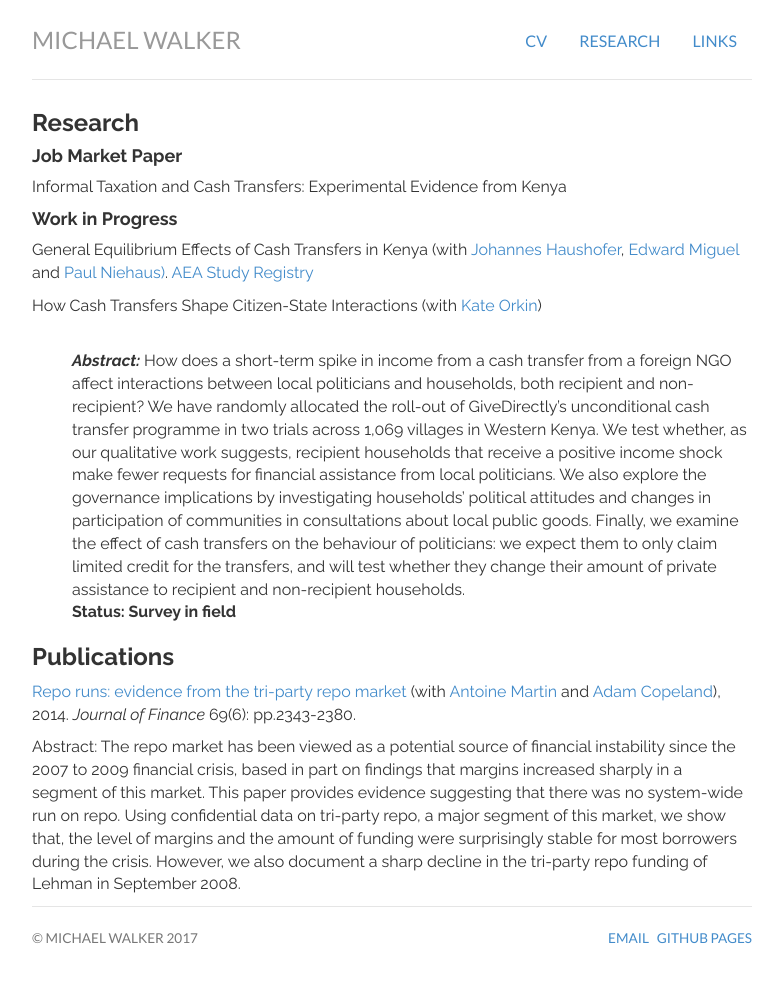
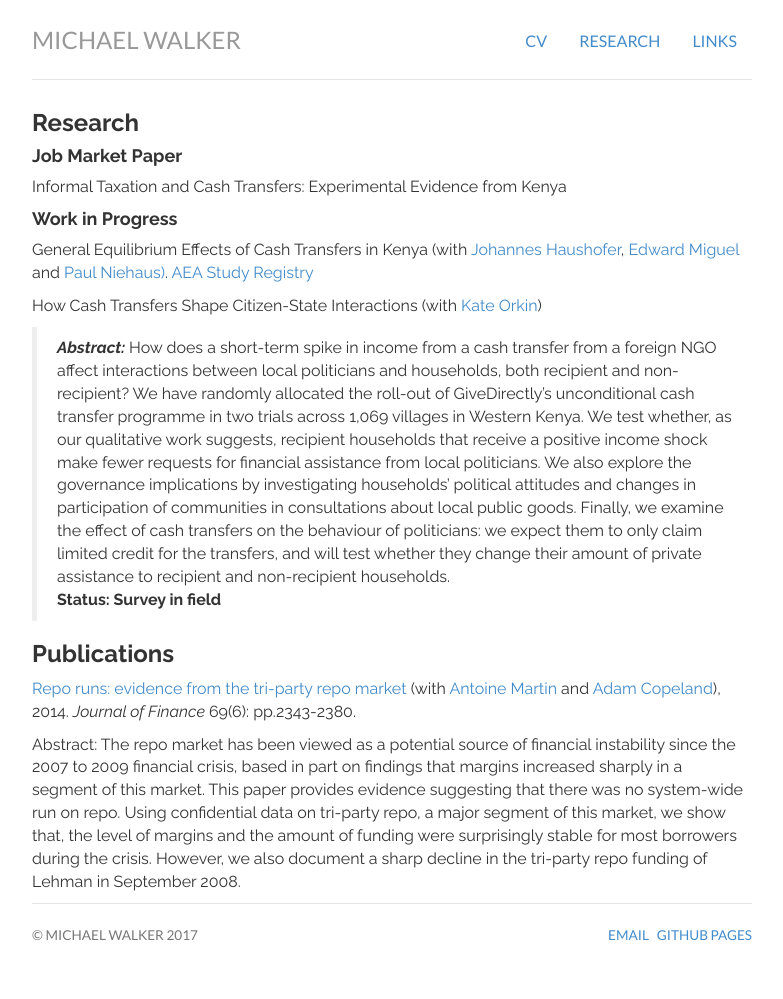
Before and after one commit to mwwalker/mwwalker.github.io, a Jekyll site: the page built from research/index.html, in a window 1280 px wide. Shown: the whole page, without its empty margins (248-1031 px from the left). Built offline with Jekyll 4.4.1, drawn with Linux system fonts in a browser that asks for light colours; nearby versions of some CDN libraries; library files that are not in the unit come from our copies.

Commit message:
Another try with blockquote

```diff
--- a/research/index.html
+++ b/research/index.html
@@ -20,12 +20,11 @@ title: Research
       <p>General Equilibrium Effects of Cash Transfers in Kenya (with <a href="https://www.princeton.edu/haushofer/"> Johannes Haushofer</a>,<a href="http://emiguel.econ.berkeley.edu/"> Edward Miguel</a> and <a href="http://econweb.ucsd.edu/~pniehaus/"> Paul Niehaus)</a>. <a href="https://www.socialscienceregistry.org/trials/505">  AEA Study Registry</a> </p>
 
           <p> How Cash Transfers Shape Citizen-State Interactions (with <a href="https://sites.google.com/site/kateorkin/home"> Kate Orkin</a>) </p>
-          <p class="tab">
-              <br>
+          <blockquote>
               <b><i> Abstract: </i></b> How does a short-term spike in income from a cash transfer from a foreign NGO affect interactions between local politicians and households, both recipient and non-recipient? We have randomly allocated the roll-out of GiveDirectly’s unconditional cash transfer programme in two trials across 1,069 villages in Western Kenya. We test whether, as our qualitative work suggests, recipient households that receive a positive income shock make fewer requests for financial assistance from local politicians. We also explore the governance implications by investigating households’ political attitudes and changes in participation of communities in consultations about local public goods. Finally, we examine the effect of cash transfers on the behaviour of politicians: we expect them to only claim limited credit for the transfers, and will test whether they change their amount of private assistance to recipient and non-recipient households.
                 <br>
               <b> Status: Survey in field </b>
-          </p>
+          </blockquote>
 
      <!-- <p>Decentralization and Rural Electrification in Kenya (with <a href="https://sites.google.com/site/ucbkenlee/"</a> Ken Lee)</p> -->
 
```
